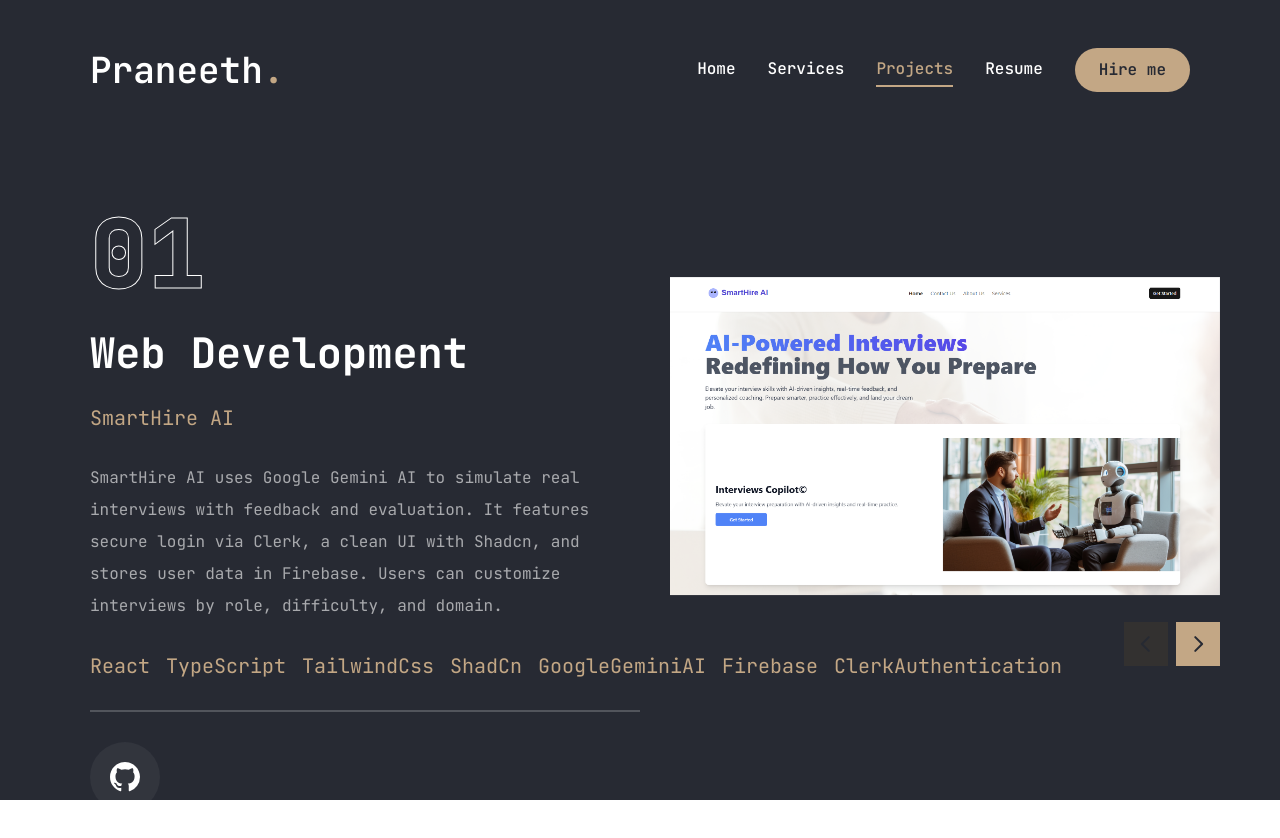
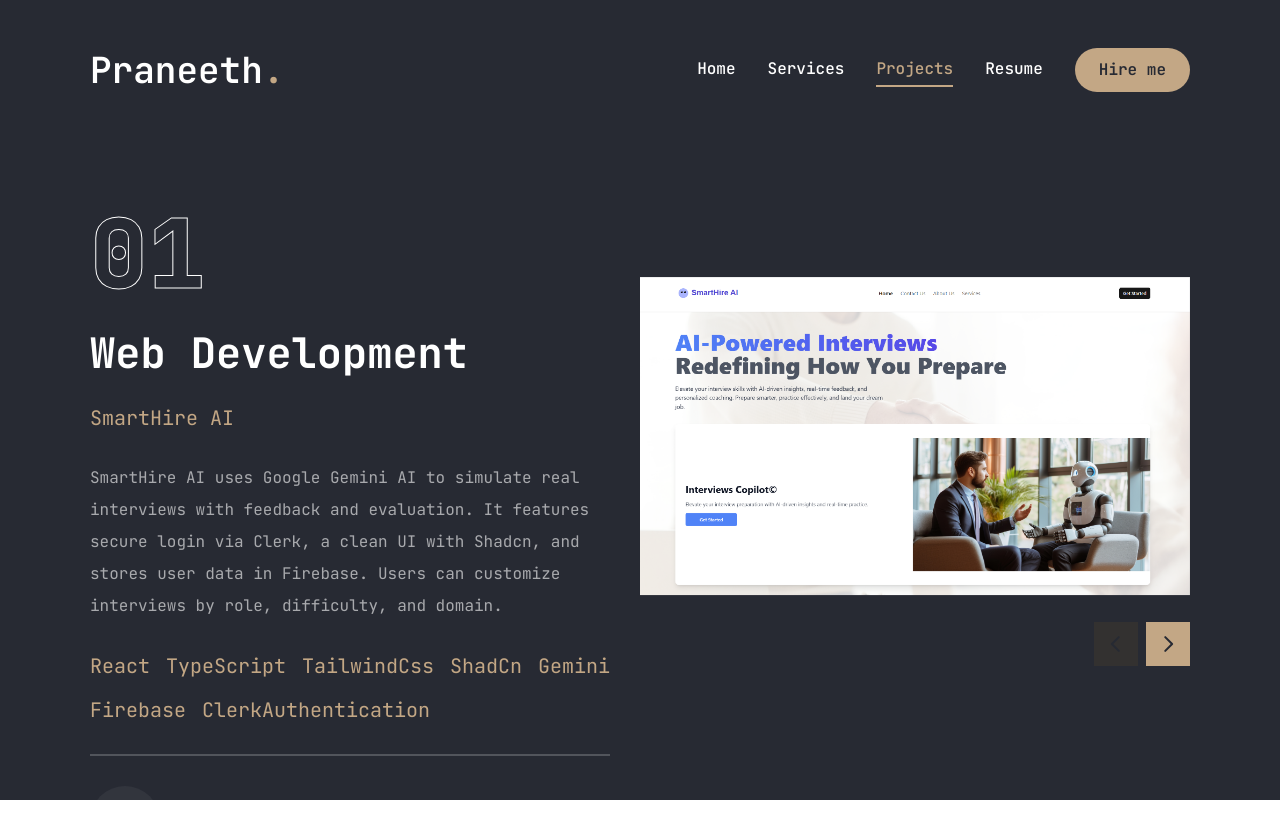
Before and after one commit to PraneethBunny123/Portfolio, a Next.js app: page /projects in a window 1280 px wide. Shown: the top 838 px of the page. Before the commit the page ends 812 px from the top, so only its background shows below. Built offline with nearby package versions, Linux system fonts and the light colour scheme.

Commit message:
few styling changes to make the projects page look and fit good. Its working fine

```diff
--- a/app/projects/page.jsx
+++ b/app/projects/page.jsx
@@ -21,7 +21,7 @@
             { name: "TypeScript" },
             { name: "TailwindCss" },
             { name: "ShadCn" },
-            { name: "GoogleGeminiAI" },
+            { name: "Gemini" },
             { name: "Firebase" },
             { name: "ClerkAuthentication" },
         ],
@@ -106,7 +106,7 @@
                 opacity: 1,
                 transition: { delay: 2, duration: 0.4, ease: "easeIn" },
             }}
-            className="min-h-[80vh] flex flex-col justify-center py-12 xl:px-0"
+            className="min-h-[80vh] flex flex-col justify-center py-12 xl:px-0 xl:py-18"
         >
             <div className="container mx-auto">
                 <div className="flex flex-col xl:flex-row xl:gap-[30px]">
@@ -129,7 +129,8 @@
                             <p className="text-white/60">{project.description}</p>
 
                             {/* tech stack */}
-                            <ul className="flex gap-4">
+                            <div className="w-full max-w-xl">
+                            <ul className="flex gap-4 flex-wrap">
                                 {project.stack.map((item, index) => (
                                     <li key={index} className="text-xl text-accent">
                                         {item.name}
@@ -137,10 +138,11 @@
                                     </li>
                                 ))}
                             </ul>
+                            </div>
                             {/* border */}
                             <div className="border-white/20 border"></div>
                             {/* buttons */}
-                            <div className="flex items-center gap-4">
+                            <div className="flex items-center gap-4 pb-20">
                                 {/* github link */}
                                 <Link href={project.github} target="_blank">
                                     <TooltipProvider delayDuration={100}>
```
